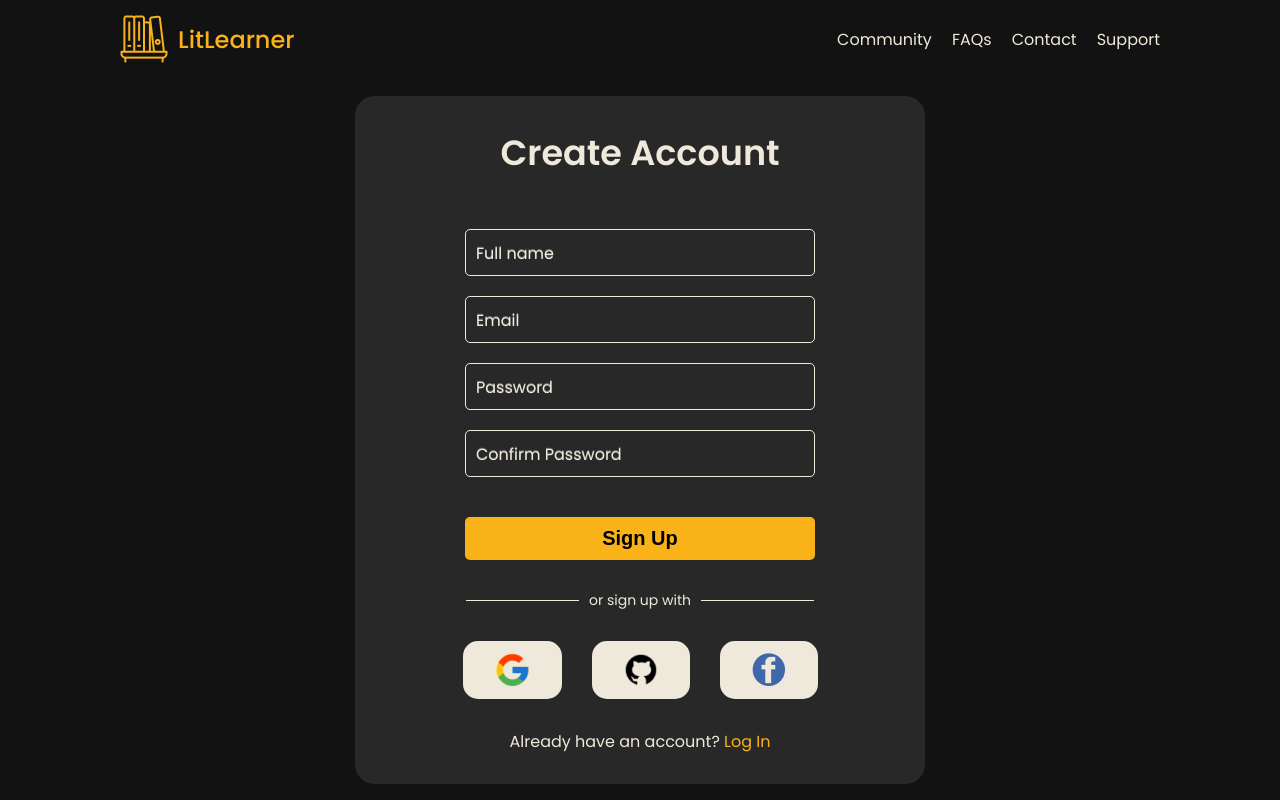
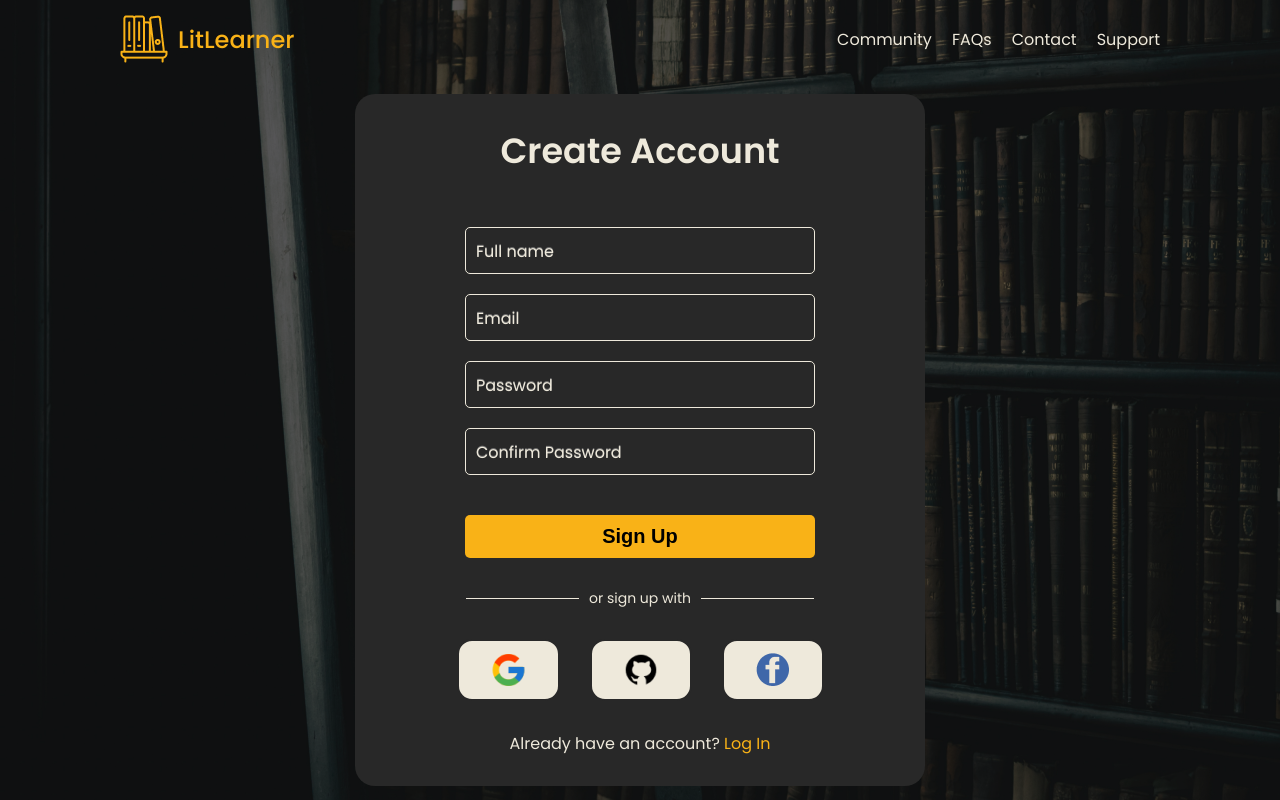
Before and after one commit to shozuu/sign-up-form, a plain HTML site: page signup.html in a window 1280 px wide. Drawn offline with Linux system fonts and the light colour scheme.

Commit message:
create background image and style hover effect for signup links

```diff
--- a/signup.css
+++ b/signup.css
@@ -1,5 +1,12 @@
 html, body {
     height: 100%;
+}
+
+body {
+    background-image: url(pics/background.png);
+    background-repeat: no-repeat;
+    background-size: cover;
+    background-attachment: fixed;
 }
 
 .navbar{
@@ -115,10 +122,17 @@ form {
 .signup-links .facebook {
     background-color: #EEE9DB;
     padding: 10px 30px;
+    border: 2px solid #282828;
     border-radius: 15px;
     display: flex;
     justify-content: center;
     align-items: center;
+}
+
+.signup-links .google:hover,
+.signup-links .github:hover,
+.signup-links .facebook:hover {
+    border: 2px solid #F9B217;
 }
 
 .login-container {
```
